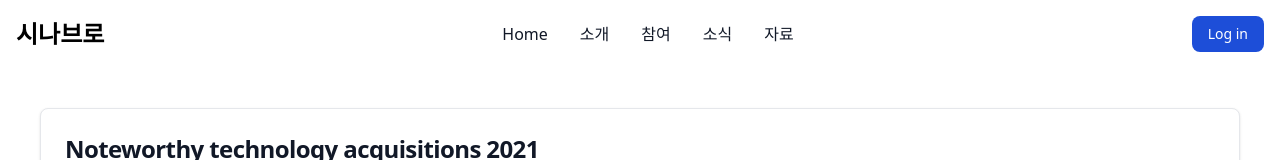
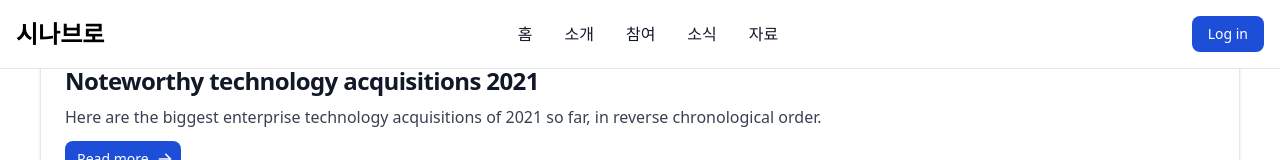
Before and after one commit to jiylee0106/data-project, a React (Vite) app in the folder client/: page / in a window 1280 px wide. Shown: the top 160 px of the page. Built offline with nearby package versions, Linux system fonts and the light colour scheme.

Commit message:
fix:stickynavbar

```diff
--- a/client/src/components/Layout/Header.jsx
+++ b/client/src/components/Layout/Header.jsx
@@ -15,8 +15,7 @@ const Header = () => {
   // 기본 페이지로 돌아가기
 
   return (
-    <>
-      <nav className="bg-white border-gray-200 dark:bg-gray-900">
+    <nav className="bg-white dark:bg-gray-900 fixed w-full z-20 top-0 left-0 border-b border-gray-200 dark:border-gray-600 ">
       <div className="max-w-screen-xl flex flex-wrap items-center justify-between mx-auto p-4">
         <a className="flex items-center">
           <span
@@ -35,10 +34,10 @@ const Header = () => {
             Log in
           </button>
           <button
-              data-collapse-toggle="navbar-cta"
+            data-collapse-toggle="navbar-sticky"
             type="button"
             className="inline-flex items-center p-2 text-sm text-gray-500 rounded-lg md:hidden hover:bg-gray-100 focus:outline-none focus:ring-2 focus:ring-gray-200 dark:text-gray-400 dark:hover:bg-gray-700 dark:focus:ring-gray-600"
-              aria-controls="navbar-cta"
+            aria-controls="navbar-sticky"
             aria-expanded="false"
           >
             <span className="sr-only">Open main menu</span>
@@ -57,10 +56,9 @@ const Header = () => {
             </svg>
           </button>
         </div>
-
         <div
           className="items-center justify-between hidden w-full md:flex md:w-auto md:order-1"
-            id="navbar-cta"
+          id="navbar-sticky"
         >
           <ul className="flex flex-col font-medium p-4 md:p-0 mt-4 border border-gray-100 rounded-lg bg-gray-50 md:flex-row md:space-x-8 md:mt-0 md:border-0 md:bg-white dark:bg-gray-800 md:dark:bg-gray-900 dark:border-gray-700">
             <li>
@@ -69,19 +67,16 @@ const Header = () => {
                 className={btnstyle}
                 aria-current="page"
               >
-                  Home
+                홈
               </a>
             </li>
             <li>
-                <a onClick={() => navigate("/about")} className={btnstyle}>
+              <a onClick={() => navigate("/introduce")} className={btnstyle}>
                 소개
               </a>
             </li>
             <li>
-                <a
-                  onClick={() => navigate("/participate")}
-                  className={btnstyle}
-                >
+              <a onClick={() => navigate("/participate")} className={btnstyle}>
                 참여
               </a>
             </li>
@@ -99,7 +94,6 @@ const Header = () => {
         </div>
       </div>
     </nav>
-    </>
   );
 };
 
```
Lines whose indentation alone changed are shown as unchanged.
